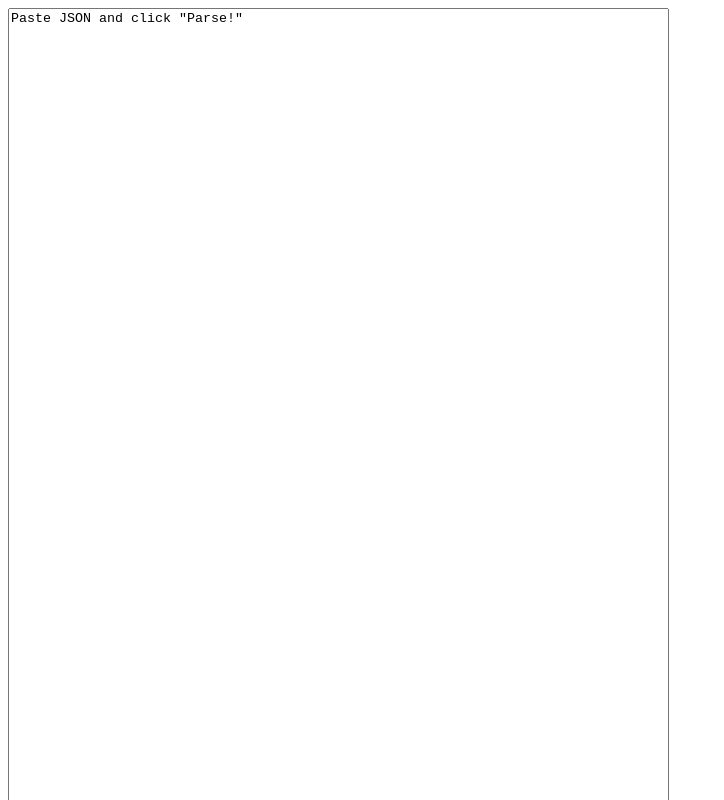
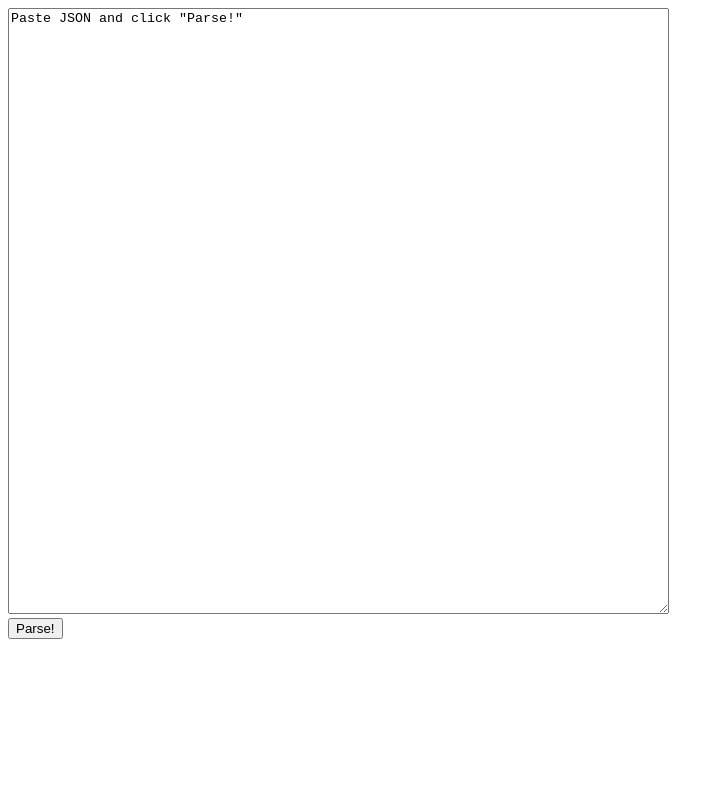
Before and after one commit to robbie0228/robbie0228.github.io, a plain HTML site: page index.html in a window 1280 px wide. Shown: the top 800 px of the page, without its empty margins (0-724 px from the left). Drawn offline with Linux system fonts and the light colour scheme.

Commit message:
Update index.html

```diff
--- a/index.html
+++ b/index.html
@@ -14,7 +14,7 @@
 </head>
 
 <body>
-    <textarea type="text" id="getUnparsed" rows="100" cols="80">Paste JSON and click "Parse!"</textarea><br>
+    <textarea type="text" id="getUnparsed" rows="40" cols="80">Paste JSON and click "Parse!"</textarea><br>
     <input type="button" onclick="parseAndDisplay()" value="Parse!"><br><br>
 
     <p id="title"></p>
```
